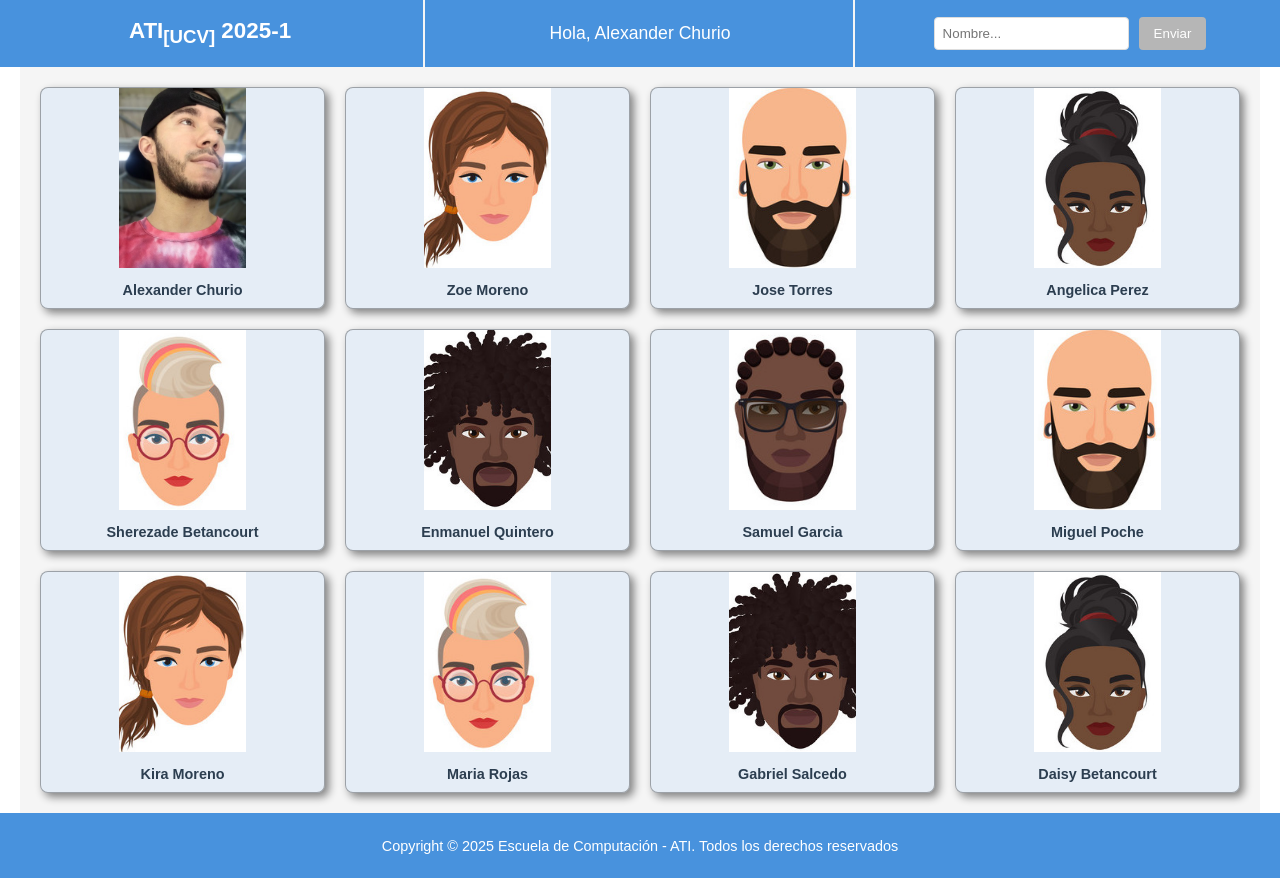
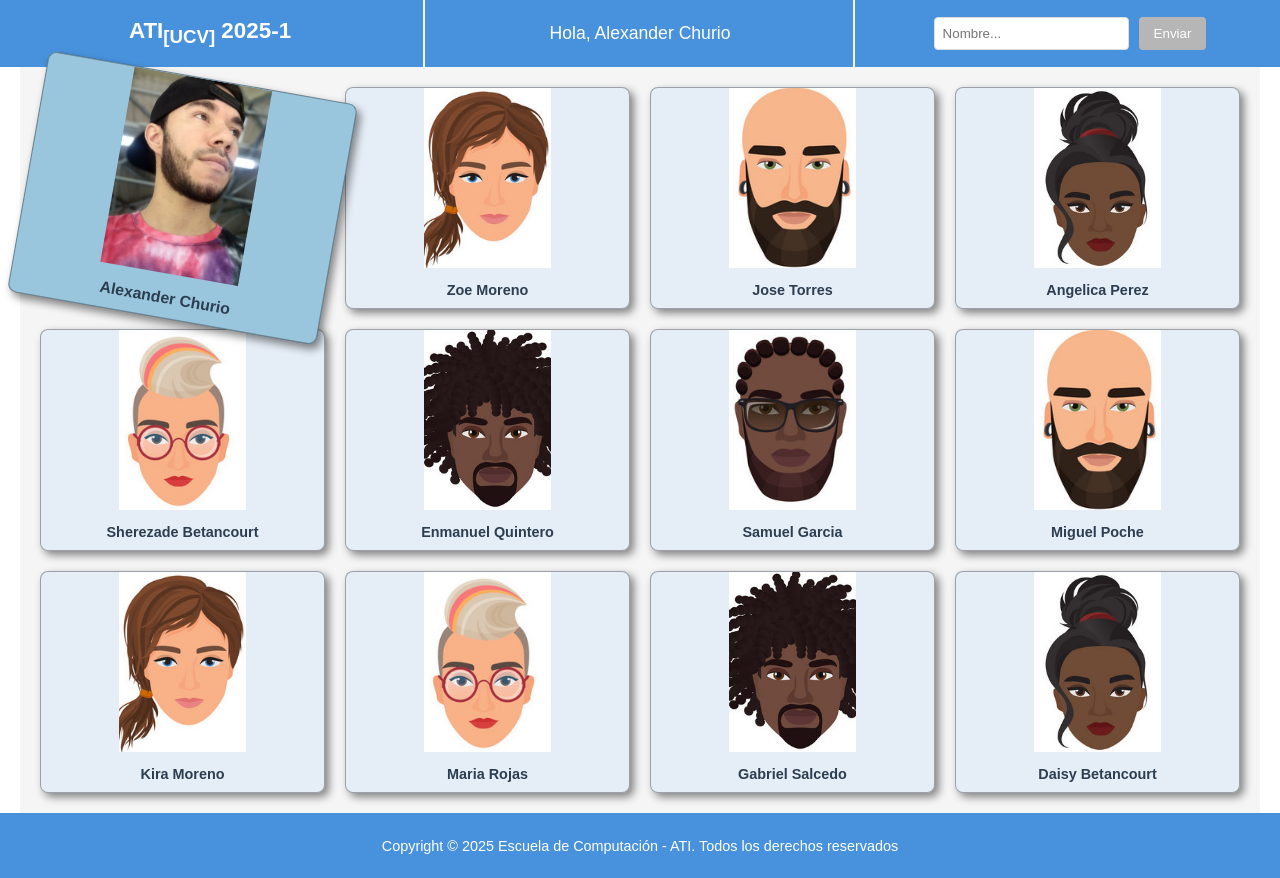
Before and after one commit to AleexCh08/ATI-Lab1-23708325, a plain HTML site: page index.html in a window 1280 px wide. In both pictures the pointer is over the item "Alexander Churio". Drawn offline with Linux system fonts and the light colour scheme.

Commit message:
animacion sobre los alumnos

```diff
--- a/css/style.css
+++ b/css/style.css
@@ -108,6 +108,13 @@ body {
     transition: transform 0.2s;
 }
 
+.index-page section ul li:hover { /* Animación CSS sobre cada opción de la lista */
+    background-color: #99c5dd;
+    transform: scale(1.1) rotate(10deg);
+    position: relative;
+    z-index: 1;
+}
+
 .index-page section ul li img {
     width: 45%;
     height: 180px;
```
